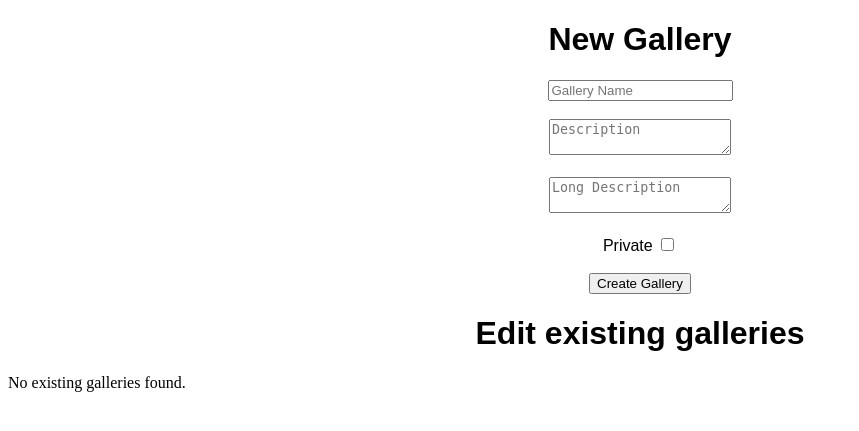
After one commit to KoskeK/koske-galary, a Flask app: page /build in a window 1280 px wide. The commit adds this page. Shown: the top 431 px of the page, without its empty margins (0-859 px from the left). Run offline with Flask 3, Linux system fonts and the light colour scheme; parts of the project's set-up code (start-up, migrations or seed data) failed here and were passed over.

Commit message:
maybe working

```diff
--- a/src/koske_galary/main.py
+++ b/src/koske_galary/main.py
@@ -1,5 +1,8 @@
-from flask import Flask, render_template #pyright: ignore
-from flask_sqlalchemy import SQLAlchemy #pyright: ignore
+import os
+from pathlib import Path
+from werkzeug.utils import secure_filename
+from flask import Flask, render_template, request, redirect, url_for
+from flask_sqlalchemy import SQLAlchemy
 from koske_galary.config import Config
 from koske_galary.database import db
 from koske_galary.models import User, Gallery, Image
@@ -9,6 +12,11 @@ app = Flask(__name__)
 for key in config.config:
     app.config[key] = config.config[key]
     print(f"Set config {key} to value: {app.config[key]}")
+
+uploadFolder = Path(app.root_path) / "static" / "uploads"
+uploadFolder.mkdir(parents=True, exist_ok=True)
+app.config["UPLOAD_FOLDER"] = str(uploadFolder)
+
 db.init_app(app)
 with app.app_context():
     db.create_all()
@@ -18,11 +26,87 @@ def gallary():
     galleries = db.session.scalars(db.select(Gallery)).all()
     return render_template('gallery.html', galleries=galleries)
 
-@app.route("/gallery/<id>")
+@app.route("/gallery/<int:id>")
 def render_gallery(id):
     gallery = db.session.scalars(db.select(Gallery).where(Gallery.id == id)).first()
     images = db.session.scalars(db.select(Image).where(Image.galleryId == id)).all()
-    return render_template("gallery_render.html", id=id)
+    return render_template("gallery_render.html", galery=gallery, images=images)
+
+@app.route("/build", methods=["GET", "POST"])
+def build():
+    if request.method == "POST":
+        name = request.form.get("name")
+        description = request.form.get("description")
+        longDescription = request.form.get("longDescription")
+        is_private = bool(request.form.get("private"))
+
+        if name:
+            new_gallery = Gallery(
+                name=name, #pyright: ignore
+                description=description, #pyright: ignore
+                longDescription=longDescription, #pyright: ignore
+                private=is_private #pyright: ignore
+            )
+            db.session.add(new_gallery)
+            db.session.commit()
+            return redirect(url_for("build"))
+
+    galleries = db.session.scalars(db.select(Gallery)).all()
+    return render_template("galleryBuilder.html", galleries=galleries)
+
+@app.route("/edit/<int:id>", methods=["GET", "POST"])
+def editGallery(id):
+    gallery = db.get_or_404(Gallery, id)
+    images = db.session.scalars(db.select(Image).where(Image.galleryId == id)).all()
+
+    if request.method == "POST":
+        if "upload_photo" in request.form:
+            photoName = request.form.get("name")
+            photoDescription = request.form.get("description")
+            file = request.files.get("file")
+
+            if file and photoName:
+                filename = secure_filename(file.filename) #pyright: ignore
+                filePath = os.path.join(app.config["UPLOAD_FOLDER"], filename)
+                file.save(filePath)
+                relativePath = f"uploads/{filename}"
+
+                newImage = Image(
+                    name=photoName, #pyright: ignore
+                    description=photoDescription, #pyright: ignore
+                    filename=relativePath, #pyright: ignore
+                    galleryId=gallery.id #pyright: ignore
+                )
+                db.session.add(newImage)
+
+                if not gallery.thumbnailFilename:
+                    gallery.thumbnailFilename = relativePath
+
+                db.session.commit()
+                return redirect(url_for("editGallery", id=id))
+
+        if "save_changes" in request.form:
+            selectedThumbnail = request.form.get("thumbnail")
+            if selectedThumbnail:
+                thumbImage = db.get_or_404(Image, int(selectedThumbnail))
+                gallery.thumbnailFilename = thumbImage.filename
+
+            for img in images:
+                if f"delete_{img.id}" in request.form:
+                    db.session.delete(img)
+                    continue
+
+                updatedName = request.form.get(f"name_{img.id}")
+                updatedDesc = request.form.get(f"description_{img.id}")
+                if updatedName:
+                    img.name = updatedName
+                if updatedDesc is not None:
+                    img.description = updatedDesc
+
+            db.session.commit()
+            return redirect(url_for("editGallery", id=id))
+
+    return render_template('galleryEditor.html', gallery=gallery, images=images)
 
 if __name__ == "__main__":
-    app.run(Config().config["HOST"], Config().config["PORT"],debug=Config().config["DEBUG"])
+    app.run(Config().config["HOST"], Config().config["PORT"], debug=Config().config["DEBUG"])
--- a/src/koske_galary/models.py
+++ b/src/koske_galary/models.py
@@ -11,7 +11,8 @@ class Gallery(db.Model):
     name = db.Column(db.String(120), unique=True, nullable=False)
     description = db.Column(db.String(120), unique=True, nullable=False)
     longDescription = db.Column(db.String(10000), unique=True, nullable=False)
-    thumbnailFilename = db.Column(db.String(120), unique=True, nullable=False)
+    thumbnailFilename = db.Column(db.String(120), unique=True, default=None)
+    private = db.Column(db.Boolean())
 
 class Image(db.Model):
     id = db.Column(db.Integer, primary_key=True)
@@ -19,3 +20,4 @@ class Image(db.Model):
     description = db.Column(db.String(1000), unique=True, nullable=False)
     filename = db.Column(db.String(120), unique=True, nullable=False)
     galleryId = db.Column(db.Integer(), db.ForeignKey('gallery.id'), nullable=False)
+    imageOrder = db.Column(db.Integer())
--- /dev/null
+++ b/src/koske_galary/static/galleryBuilder.css
@@ -0,0 +1,14 @@
+h1 {
+    text-align: center;
+    font-family: sans-serif;
+}
+
+.newGalleryForm {
+    text-align: center;
+    font-family: sans-serif;
+}
+
+.existingGalleryContainer {
+    width: 50%;
+    text-align: center;
+}
--- a/src/koske_galary/templates/gallery.html
+++ b/src/koske_galary/templates/gallery.html
@@ -10,14 +10,16 @@
     <div style="text-align: center; font-family: sans-serif;">
         <h1>Koske's Gallery</h1>
     </div>
-    {% for gallery in galleries %}
     <div class="scroll-container">
+        {% for gallery in galleries %}
+        <a href="{ url_for(f"gallery/{gallery.id}") }">
         <div class="desc-container">
             <img src="{{ url_for('static', filename=gallery.thumbnailFilenamel) }}" class="thumbnail">
             <h2>{{ gallery.name }}</h2>
             <p>{{ gallery.description }}</p>
         </div>
+        </a>
+        {%endfor%}
     </div>
-    {%endfor%}
 </body>
 </html>
--- /dev/null
+++ b/src/koske_galary/templates/galleryBuilder.html
@@ -0,0 +1,37 @@
+<!DOCTYPE html>
+<html lang="en">
+<head>
+    <meta charset="UTF-8">
+    <meta name="viewport" content="width=device-width, initial-scale=1.0">
+    <link rel="stylesheet" href="{{ url_for('static', filename='galleryBuilder.css') }}">
+    <title>Gallery Builder</title>
+</head>
+<body>
+    <h1>New Gallery</h1>
+    <form method="POST" class="newGalleryForm">
+        <input type="text" name="name" placeholder="Gallery Name" required><br><br>
+        <textarea name="description" placeholder="Description"></textarea><br><br>
+        <textarea name="longDescription" placeholder="Long Description"></textarea><br><br>
+
+        <!-- Use checkbox for single boolean toggles -->
+        <label for="private">Private </label>
+        <input type="checkbox" id="private" name="private"><br><br>
+
+        <button type="submit">Create Gallery</button>
+    </form>
+
+    <h1>Edit existing galleries</h1>
+    {% for gallery in galleries %}
+        <div class="existingGalleryContainer">
+            <a href="{{ url_for('editGallery', id=gallery.id) }}">
+                <h2>{{ gallery.name }}</h2>
+                {% if gallery.thumbnailFilename %}
+                    <img src="{{ url_for('static', filename='uploads/' ~ gallery.thumbnailFilename) }}" alt="{{ gallery.name }}">
+                {% endif %}
+            </a>
+        </div>
+    {% else %}
+        <p>No existing galleries found.</p>
+    {% endfor %}
+</body>
+</html>
```
Also changed, not shown: src/koske_galary/static/galleryEditor.css (added, +13 -0 lines), src/koske_galary/templates/galleryEditor.html (added, +37 -0 lines).
